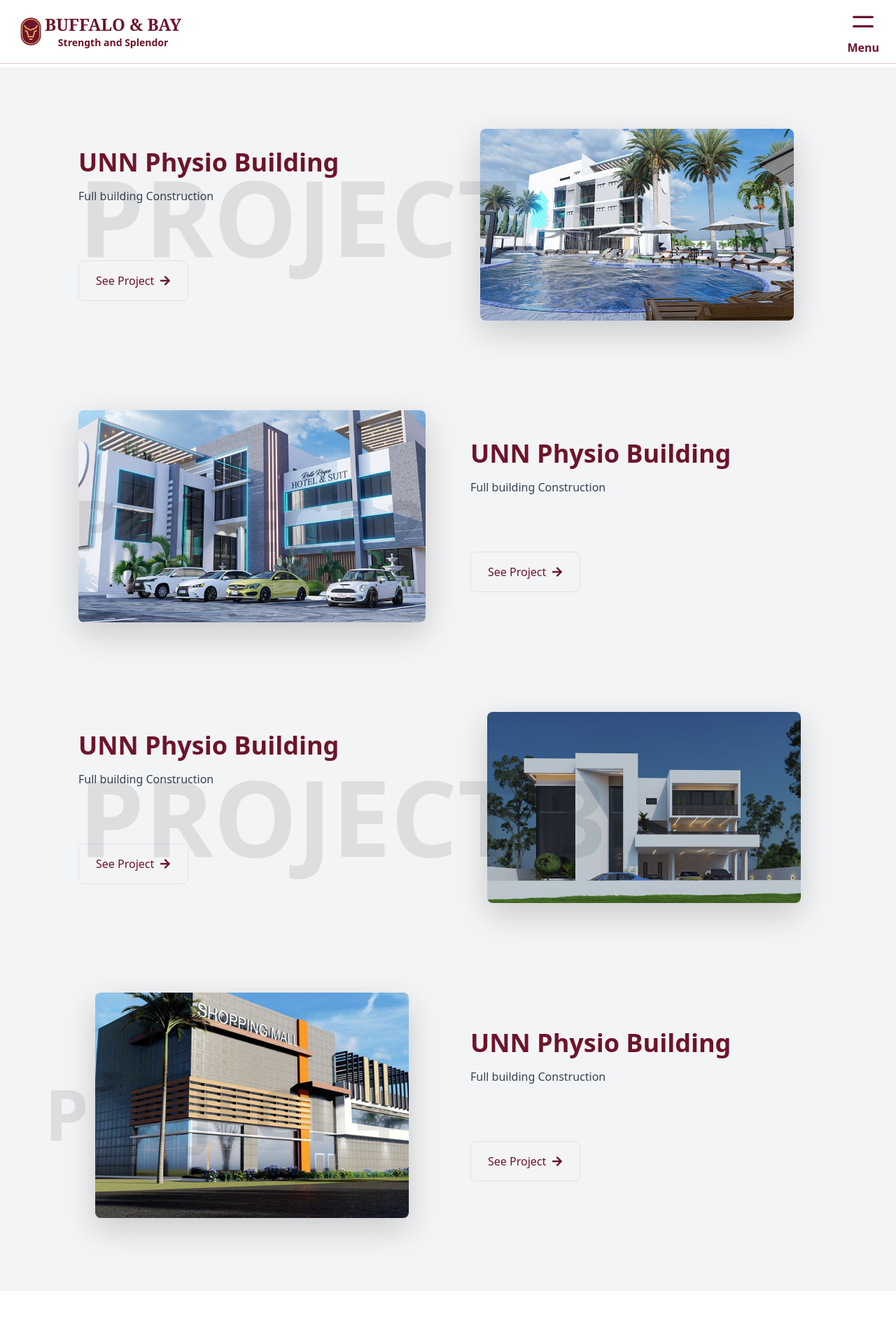
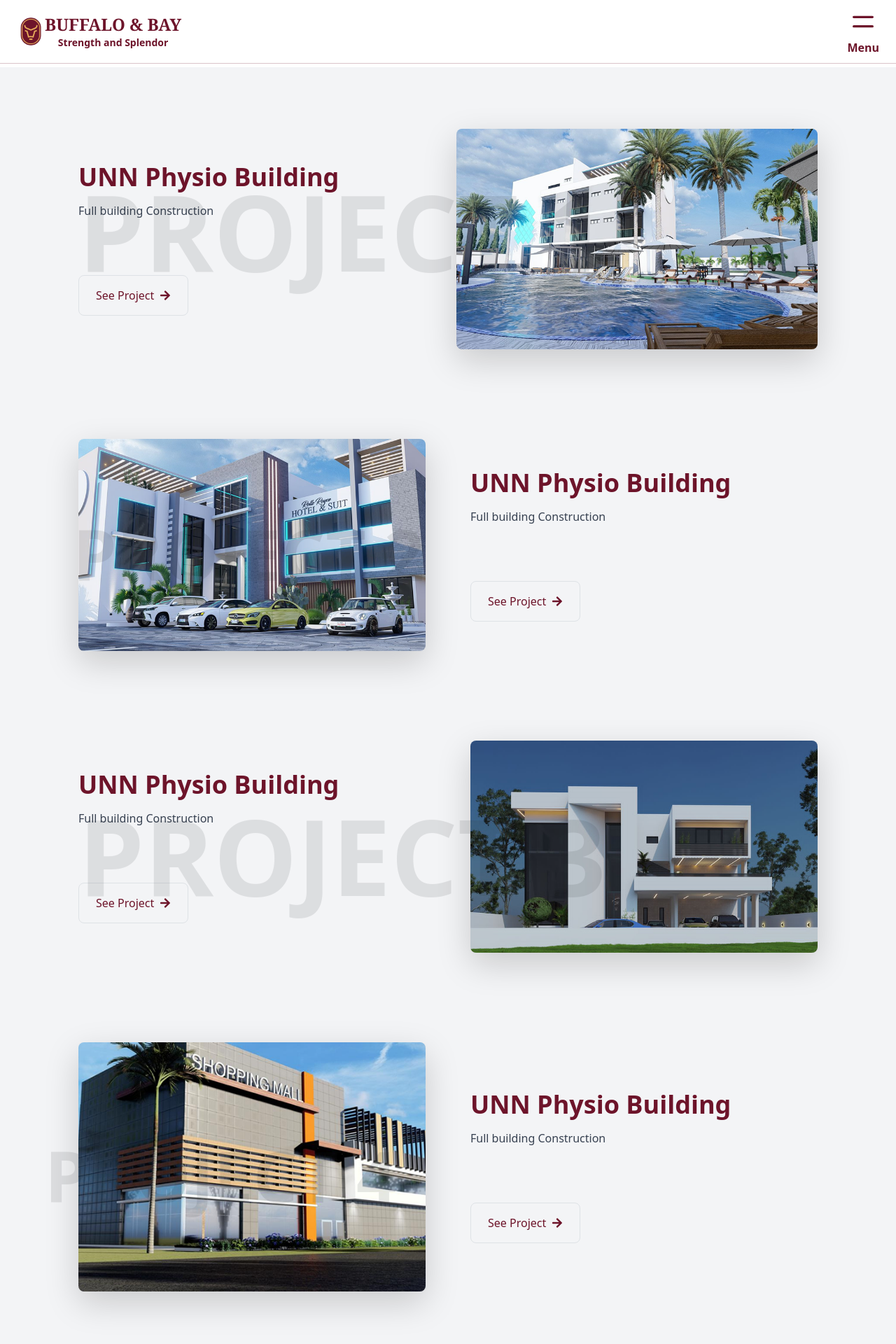
Before and after one commit to Umorenism/Buffalo-project, a React (Vite) app: page /pro-ject in a window 1280 px wide. Shown: the top 1920 px of the page at 70% size. Built offline with nearby package versions, Linux system fonts and the light colour scheme.

Commit message:
updated pic

```diff
--- a/src/pages/Project.jsx
+++ b/src/pages/Project.jsx
@@ -28,7 +28,7 @@ const ProjectWork = () => {
           <img
             src={pic}
             alt='Project Image'
-            className='w-full  md:max-w-md h-auto object-cover shadow-lg rounded-lg'
+            className='w-full  md:max-w-4xl h-auto object-cover shadow-lg rounded-lg'
           />
         </div>
       </div>
@@ -50,7 +50,7 @@ const ProjectWork = () => {
           <img
             src={pic2}
             alt='Project Image'
-            className='w-full  md:max-w-xl h-auto object-cover shadow-lg rounded-lg'
+            className='w-full  md:max-w-4xl h-auto object-cover shadow-lg rounded-lg'
           />
         </div>
       </div>
@@ -72,7 +72,7 @@ const ProjectWork = () => {
           <img
             src={pic3}
             alt='Project Image'
-            className='w-full  md:max-w-md h-auto object-cover shadow-lg rounded-lg'
+            className='w-full  md:max-w-4xl h-auto object-cover shadow-lg rounded-lg'
           />
         </div>
       </div>
@@ -94,7 +94,7 @@ const ProjectWork = () => {
           <img
             src={pic4}
             alt='Project Image'
-            className='w-full max-w-sm md:max-w-md h-auto object-cover shadow-lg rounded-lg'
+            className='w-full  md:max-w-4xl h-auto object-cover shadow-lg rounded-lg'
           />
         </div>
       </div>
```
